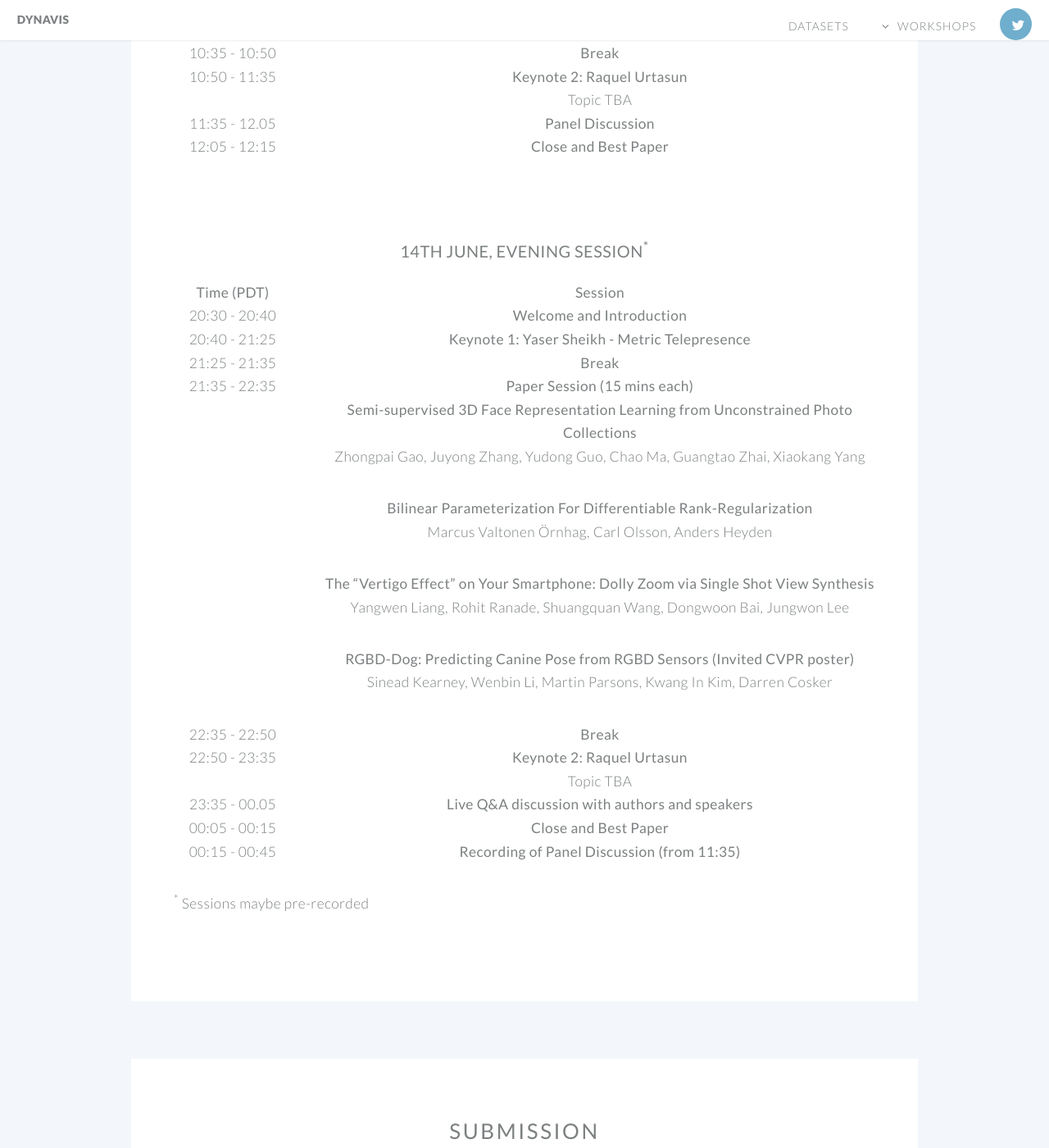
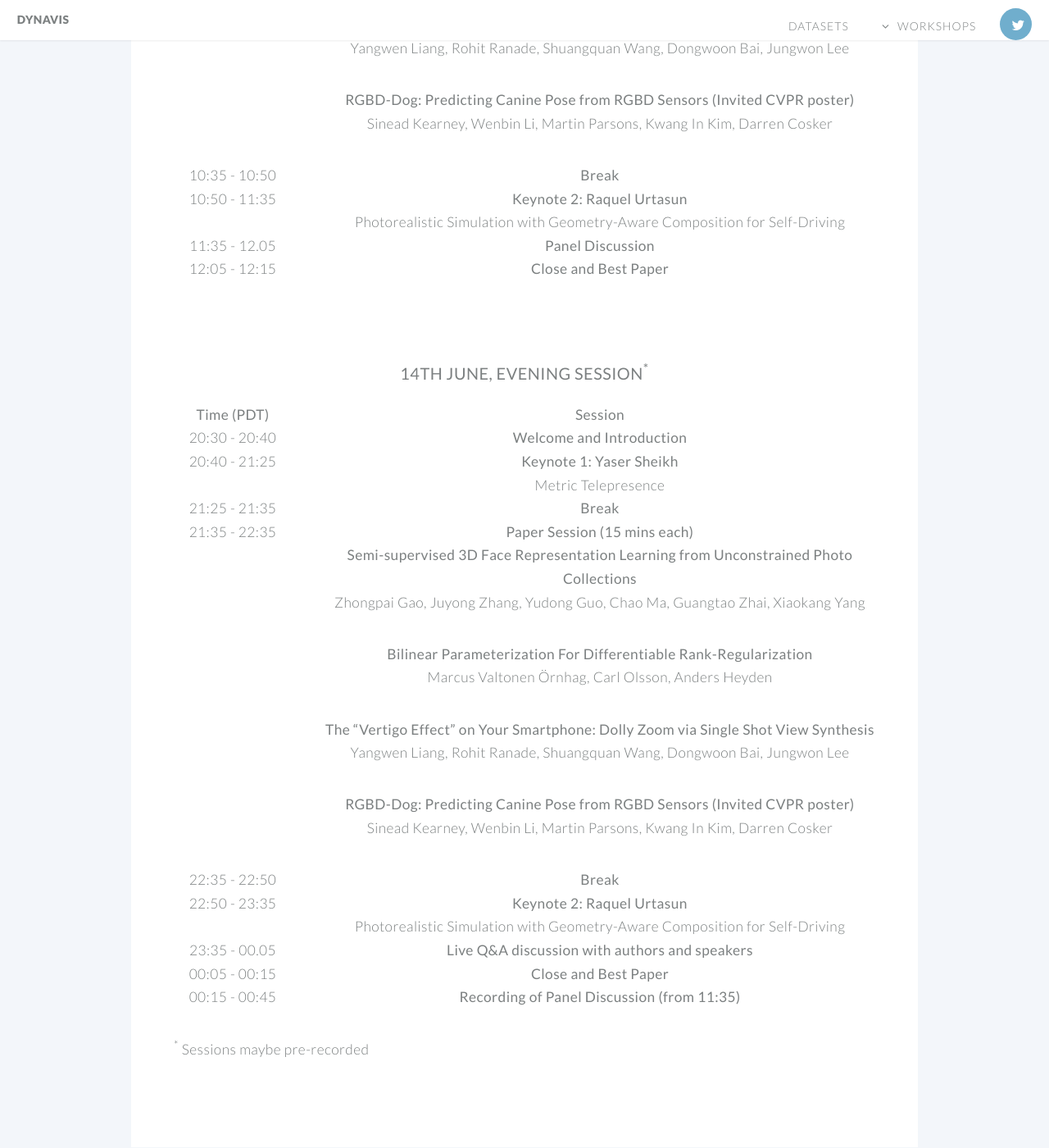
Before and after one commit to DynaVis/DynaVis.github.io, a Jekyll site: the page built from 2020.html, in a window 1280 px wide and 1400 px high, scrolled down 4909 px. Shown: the whole window at 82% size. Built offline with Jekyll 4.4.1, drawn with Linux system fonts in a browser that asks for light colours; some of the changed text lies outside the part shown.

Commit message:
Added RU talk title and minor formatting changes

```diff
--- a/2020.html
+++ b/2020.html
@@ -96,6 +96,8 @@
 Department of Computer Science at the University of Toronto, a Canada Research Chair in Machine Learning and Computer Vision and a co-founder of the Vector Institute for AI. Prior to this, she was an Assistant Professor at the Toyota Technological Institute at Chicago (TTIC), an academic computer science institute affiliated with the University of Chicago. She was also a visiting professor at ETH Zurich during the spring semester of 2010. She received her Ph.D. degree from the Computer Science department at Ecole
 Polytechnique Federal de Lausanne (EPFL) in 2006 and did her postdoc at MIT and UC Berkeley. She is a world leading expert in AI for self-driving cars. Her research interests include machine learning, computer vision, robotics and remote sensing. Her lab was selected as an NVIDIA NVAIL lab. She is a recipient of an NSERC EWR Steacie Award, an NVIDIA Pioneers of AI Award, a Ministry of Education and Innovation Early Researcher Award, three Google Faculty Research Awards, an Amazon Faculty Research Award, a Connaught New Researcher Award, a Fallona Family Research Award, an UPNA alumni award and two Best Paper Runner up Prize awarded at the Conference on Computer Vision and Pattern Recognition (CVPR) in 2013 and 2017 respectively. She was also named Chatelaine 2018 Woman of the year, and 2018 Toronto's top influencers by Adweek magazine.</p>
             	</p>
+            	<p><b>Talk Title: Photorealistic Simulation with Geometry-Aware Composition for Self-Driving <br> </b></p>
+
 			</div>
 
     </section>
@@ -122,11 +124,12 @@
                             </tr>
                             <tr>
                                 <td><span >08:30 - 08:40</span></td>
-                                <td><span ><b>Welcome and Introduction</b></span></td>
+                                <td><span ><b>Welcome and Introduction</b></span><br></td>
                             </tr>
+                            <br>
                             <tr>
                                 <td><span >08:40 - 09:25</span></td>
-                                <td><span ><b>Keynote 1: Yaser Sheikh - Metric Telepresence</b><br></span></td>
+                                <td><span ><b>Keynote 1: Yaser Sheikh</b><br>Metric Telepresence</span></td>
                             </tr>
                             <tr>
                                 <td><span >09:25 - 09:35</span></td>
@@ -158,7 +161,8 @@
                             <tr>
                                 <td><span >10:50 - 11:35</span></td>
                                 <td><span ><b>Keynote 2: Raquel Urtasun</b><br>
-Topic TBA
+                                Photorealistic Simulation with Geometry-Aware Composition for Self-Driving
+                                <br>
                                 </span></td>
                             </tr>
                             <tr>
@@ -195,7 +199,7 @@
                             </tr>
                             <tr>
                                 <td><span >20:40 - 21:25</span></td>
-                                <td><span ><b>Keynote 1: Yaser Sheikh - Metric Telepresence</b><br></span></td>
+                                <td><span ><b>Keynote 1: Yaser Sheikh</b><br>Metric Telepresence</span></td>
                             </tr>
                             <tr>
                                 <td><span >21:25 - 21:35</span></td>
@@ -218,7 +222,7 @@
 <p><b>RGBD-Dog: Predicting Canine Pose from RGBD Sensors (Invited CVPR poster)</b><br>
 Sinead Kearney, Wenbin Li, Martin Parsons, Kwang In Kim, Darren Cosker</p>
 
-                                </td>
+                     	       </td>
                             </tr>
                             <tr>
                                 <td><span >22:35 - 22:50</span></td>
@@ -227,7 +231,8 @@
                             <tr>
                                 <td><span >22:50 - 23:35</span></td>
                                 <td><span ><b>Keynote 2: Raquel Urtasun</b><br>
-Topic TBA
+                                Photorealistic Simulation with Geometry-Aware Composition for Self-Driving
+                                <br>
                                 </span></td>
                             </tr>
                             <tr>
```
